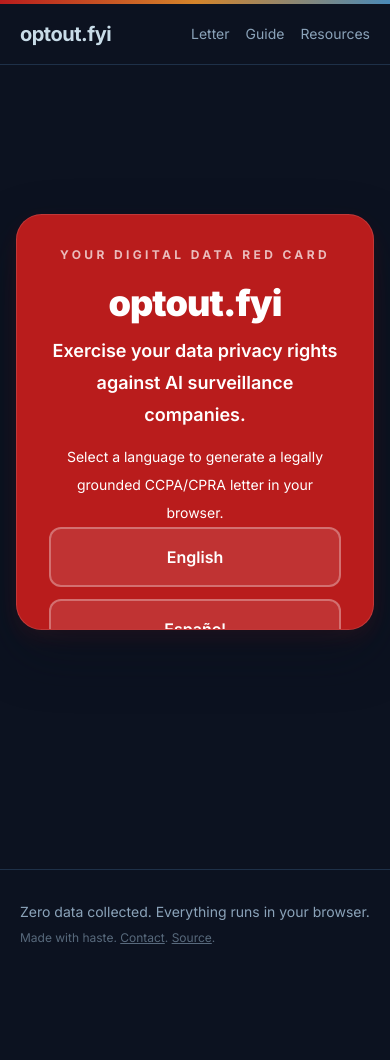
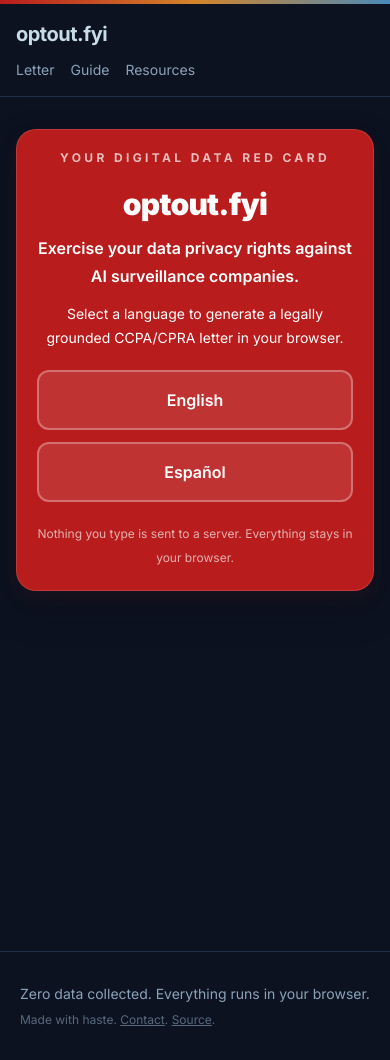
Before and after one commit to janeheer/optout.fyi, a Flask app: page / in a window 390 px wide. Before the commit the page ends 944 px from the top, so only its background shows below. Run offline with Flask 3, Linux system fonts and the light colour scheme; some libraries are stand-ins or nearby versions.

Commit message:
Improve mobile layout and language switching

```diff
--- a/static/js/app.js
+++ b/static/js/app.js
@@ -1478,6 +1478,14 @@
     res_about_title: { en: "About this tool", es: "Acerca de esta herramienta" },
     res_about_p: { en: "optout.fyi generates template letters based on published California statutes (CCPA/CPRA). It is not legal advice and does not create an attorney-client relationship.", es: "optout.fyi genera cartas basadas en leyes publicadas de California (CCPA/CPRA). No es asesor\u00eda legal." },
     res_inspired: { en: "Inspired by the ILRC Red Cards \u2014 know your rights, assert your rights.", es: "Inspirado en las Tarjetas Rojas del ILRC \u2014 conoce tus derechos, ejerce tus derechos." },
+    landing_local_only: { en: "Nothing you type is sent to a server. Everything stays in your browser.", es: "Nada de lo que escribas se env\u00eda a un servidor. Todo permanece en tu navegador." },
+    skip_to_main: { en: "Skip to main content", es: "Saltar al contenido principal" },
+    nav_letter: { en: "Letter", es: "Carta" },
+    nav_guide: { en: "Guide", es: "Gu\u00eda" },
+    nav_resources: { en: "Resources", es: "Recursos" },
+    footer_made_with_haste: { en: "Made with haste.", es: "Hecho con prisa." },
+    footer_contact: { en: "Contact", es: "Contacto" },
+    footer_source: { en: "Source", es: "C\u00f3digo fuente" },
     // Footer
     footer_zero: { en: "Zero data collected. Everything runs in your browser.", es: "Cero datos recopilados. Todo funciona en tu navegador." }
   };
--- a/templates/base.html
+++ b/templates/base.html
@@ -114,12 +114,28 @@
       border: 2px solid #dc2626;
       border-radius: 12px;
     }
+
+    @media (max-width: 639px) {
+      .section-nav {
+        flex-wrap: nowrap;
+        overflow-x: auto;
+        padding-bottom: 0.75rem;
+        scroll-snap-type: x proximity;
+      }
+
+      .section-nav a {
+        flex: 0 0 auto;
+        scroll-snap-align: start;
+        white-space: nowrap;
+      }
+    }
   </style>
   {% block head %}{% endblock %}
 </head>
 <body class="min-h-screen font-sans antialiased">
   <a
     href="#main"
+    data-i18n="skip_to_main"
     class="sr-only focus:not-sr-only focus:absolute focus:left-4 focus:top-4 focus:z-50 focus:rounded focus:bg-red-600 focus:px-3 focus:py-2 focus:text-sm focus:text-ink"
   >
     Skip to main content
@@ -130,18 +146,18 @@
 
   <div class="min-h-screen">
     <header class="border-b border-line">
-      <div class="mx-auto flex {{ page_shell_class or 'max-w-3xl' }} items-center justify-between px-5 py-4">
+      <div class="mx-auto flex {{ page_shell_class or 'max-w-3xl' }} flex-col gap-3 px-4 py-4 sm:flex-row sm:items-center sm:justify-between sm:px-5">
         <a href="/" class="text-xl font-bold tracking-tight text-ink">optout.fyi</a>
-        <nav class="flex items-center gap-4 text-sm text-muted">
-          <a href="/" class="transition hover:text-ice">Letter</a>
-          <a href="/guide" class="transition hover:text-ice">Guide</a>
-          <a href="/resources" class="transition hover:text-ice">Resources</a>
+        <nav class="flex flex-wrap items-center gap-x-4 gap-y-2 text-sm text-muted">
+          <a href="/" data-i18n="nav_letter" class="transition hover:text-ice">Letter</a>
+          <a href="/guide" data-i18n="nav_guide" class="transition hover:text-ice">Guide</a>
+          <a href="/resources" data-i18n="nav_resources" class="transition hover:text-ice">Resources</a>
         </nav>
       </div>
     </header>
 
     <main id="main">
-      <div class="mx-auto {{ page_shell_class or 'max-w-3xl' }} px-5 py-10 sm:py-14">
+      <div class="mx-auto {{ page_shell_class or 'max-w-3xl' }} px-4 py-8 sm:px-5 sm:py-14">
         {% block content %}{% endblock %}
       </div>
     </main>
@@ -151,8 +167,9 @@
         <div class="flex flex-col gap-2 text-sm text-muted sm:flex-row sm:items-center sm:justify-between">
           <p data-i18n-footer>Zero data collected. Everything runs in your browser.</p>
           <p class="text-xs text-muted/60">
-            Made with haste. <a class="underline hover:text-ice" href="mailto:jheer@ucla.edu">Contact</a>.
-            <a class="underline hover:text-ice" href="https://github.com/janeheer/optout.fyi" target="_blank" rel="noopener noreferrer">Source</a>.
+            <span data-i18n="footer_made_with_haste">Made with haste.</span>
+            <a data-i18n="footer_contact" class="underline hover:text-ice" href="mailto:jheer@ucla.edu">Contact</a>.
+            <a data-i18n="footer_source" class="underline hover:text-ice" href="https://github.com/janeheer/optout.fyi" target="_blank" rel="noopener noreferrer">Source</a>.
           </p>
         </div>
       </div>
--- a/templates/index.html
+++ b/templates/index.html
@@ -385,6 +385,87 @@
     }
   }
 
+  @media (max-width: 767px) {
+    #index-experience {
+      min-height: auto;
+    }
+
+    #red-card-shell {
+      position: relative;
+      top: auto;
+      left: auto;
+      z-index: 20;
+      width: 100%;
+      min-height: auto;
+      margin: 0 auto 1.5rem;
+      transform: none;
+      border-radius: 1.25rem;
+      box-shadow:
+        0 18px 38px rgba(10, 15, 26, 0.28),
+        0 8px 18px rgba(127, 29, 29, 0.16);
+    }
+
+    .red-card-face {
+      position: relative;
+      inset: auto;
+      display: none;
+      transform: none;
+      opacity: 1;
+      pointer-events: auto;
+    }
+
+    .red-card-face-inner {
+      gap: 1.25rem;
+      padding: 1.25rem;
+      justify-content: flex-start;
+    }
+
+    #index-experience[data-card-face="intro"] #red-card-intro,
+    #index-experience[data-card-face="compact"] #red-card-compact,
+    #index-experience[data-card-face="countdown"] #red-card-countdown {
+      display: flex;
+    }
+
+    #index-experience[data-flow-state="docked"] #app-shell,
+    #index-experience[data-flow-state="overdue"] #app-shell,
+    #index-experience[data-flow-state="countdown"] #app-shell {
+      padding-top: 0;
+    }
+
+    #index-experience[data-flow-state="docked"] #red-card-shell,
+    #index-experience[data-flow-state="overdue"] #red-card-shell,
+    #index-experience[data-flow-state="countdown"] #red-card-shell {
+      top: auto;
+      left: auto;
+      width: 100%;
+      min-height: auto;
+      transform: none;
+      border-radius: 1.25rem;
+    }
+
+    .card-lang-button {
+      width: 100%;
+    }
+
+    .compact-card-layout {
+      gap: 1rem;
+    }
+
+    .compact-card-controls {
+      align-items: flex-start;
+      flex-direction: column;
+    }
+
+    .rights-tooltip-trigger {
+      justify-content: center;
+      width: 100%;
+    }
+
+    .company-card {
+      padding: 0.95rem;
+    }
+  }
+
   @media (min-width: 768px) {
     .company-group-grid {
       grid-template-columns: repeat(2, minmax(0, 1fr));
@@ -400,22 +481,22 @@
   @media (max-width: 639px) {
     #index-experience[data-flow-state="docked"] #app-shell,
     #index-experience[data-flow-state="overdue"] #app-shell {
-      padding-top: 12.75rem;
+      padding-top: 0;
     }
 
     #index-experience[data-flow-state="docked"] #red-card-shell,
     #index-experience[data-flow-state="overdue"] #red-card-shell {
-      top: 4.75rem;
-      min-height: 9.75rem;
+      top: auto;
+      min-height: auto;
     }
 
     .compact-card-layout {
       gap: 0.9rem;
-      justify-content: center;
+      justify-content: flex-start;
     }
 
     .compact-card-controls {
-      flex-wrap: wrap;
+      flex-wrap: nowrap;
     }
 
     #generator-nav {
@@ -429,7 +510,7 @@
     }
 
     #generator-nav .section-nav-step {
-      min-width: max-content;
+      min-width: 11rem;
       scroll-snap-align: start;
     }
   }
@@ -487,17 +568,17 @@
           <div class="space-y-5">
             <p id="red-card-kicker" class="text-xs font-bold uppercase tracking-[0.28em] text-white/70">Your digital data red card</p>
             <div class="space-y-3">
-              <h1 class="text-4xl font-black tracking-tight text-white sm:text-5xl">optout.fyi</h1>
-              <p id="red-card-tagline" class="mx-auto max-w-md text-lg font-semibold leading-8 text-white">
+              <h1 class="text-3xl font-black tracking-tight text-white sm:text-5xl">optout.fyi</h1>
+              <p id="red-card-tagline" class="mx-auto max-w-md text-base font-semibold leading-7 text-white sm:text-lg sm:leading-8">
                 Exercise your data privacy rights against AI surveillance companies.
               </p>
-              <p id="red-card-subtitle" class="mx-auto max-w-sm text-sm leading-7 text-white/78">
+              <p id="red-card-subtitle" class="mx-auto max-w-sm text-sm leading-6 text-white/78 sm:leading-7">
                 Select a language to generate a legally grounded CCPA/CPRA letter in your browser.
               </p>
             </div>
           </div>
           <div class="space-y-5">
-            <div class="mx-auto grid max-w-xs gap-3 sm:grid-cols-2 sm:max-w-sm">
+            <div class="mx-auto grid w-full max-w-xs gap-3 sm:max-w-sm sm:grid-cols-2">
               <button id="lang-en" type="button" class="card-lang-button rounded-xl border-2 border-white/30 bg-white/10 px-5 py-4 text-center font-semibold text-white hover:border-white hover:bg-white/20">
                 English
               </button>
@@ -505,9 +586,8 @@
                 Español
               </button>
             </div>
-            <p class="text-xs leading-6 text-white/65">
-              Nothing you type is sent to a server. Everything stays in your browser.<br>
-              Nada de lo que escribas se envia a un servidor. Todo permanece en tu navegador.
+            <p data-i18n="landing_local_only" class="text-xs leading-6 text-white/65 sm:text-sm">
+              Nothing you type is sent to a server. Everything stays in your browser.
             </p>
           </div>
         </div>
@@ -537,7 +617,7 @@
         <div class="red-card-face-inner text-center">
           <div>
             <p id="countdown-status" class="text-xs font-bold uppercase tracking-[0.3em] text-white/55"></p>
-            <p id="countdown-number" class="mt-6 text-7xl font-black tracking-tighter text-white sm:text-[9rem] sm:leading-none"></p>
+            <p id="countdown-number" class="mt-6 text-6xl font-black tracking-tighter text-white sm:text-[9rem] sm:leading-none"></p>
             <p id="countdown-copy" class="mt-4 text-base font-semibold uppercase tracking-[0.18em] text-white/82 sm:text-lg"></p>
           </div>
           <div class="space-y-5">
@@ -663,7 +743,7 @@
         </a>
       </nav>
       <div id="step-companies" class="scroll-mt-32 space-y-5 lg:scroll-mt-10">
-        <div class="flex items-center justify-between gap-4">
+        <div class="flex flex-col items-start gap-3 sm:flex-row sm:items-center sm:justify-between">
           <h2 id="companies-heading" class="text-xl font-semibold text-ink"></h2>
           <button id="select-all-companies" type="button" class="rounded border border-line px-3 py-2 text-sm text-ink transition hover:border-ice hover:text-ice"></button>
         </div>
```
